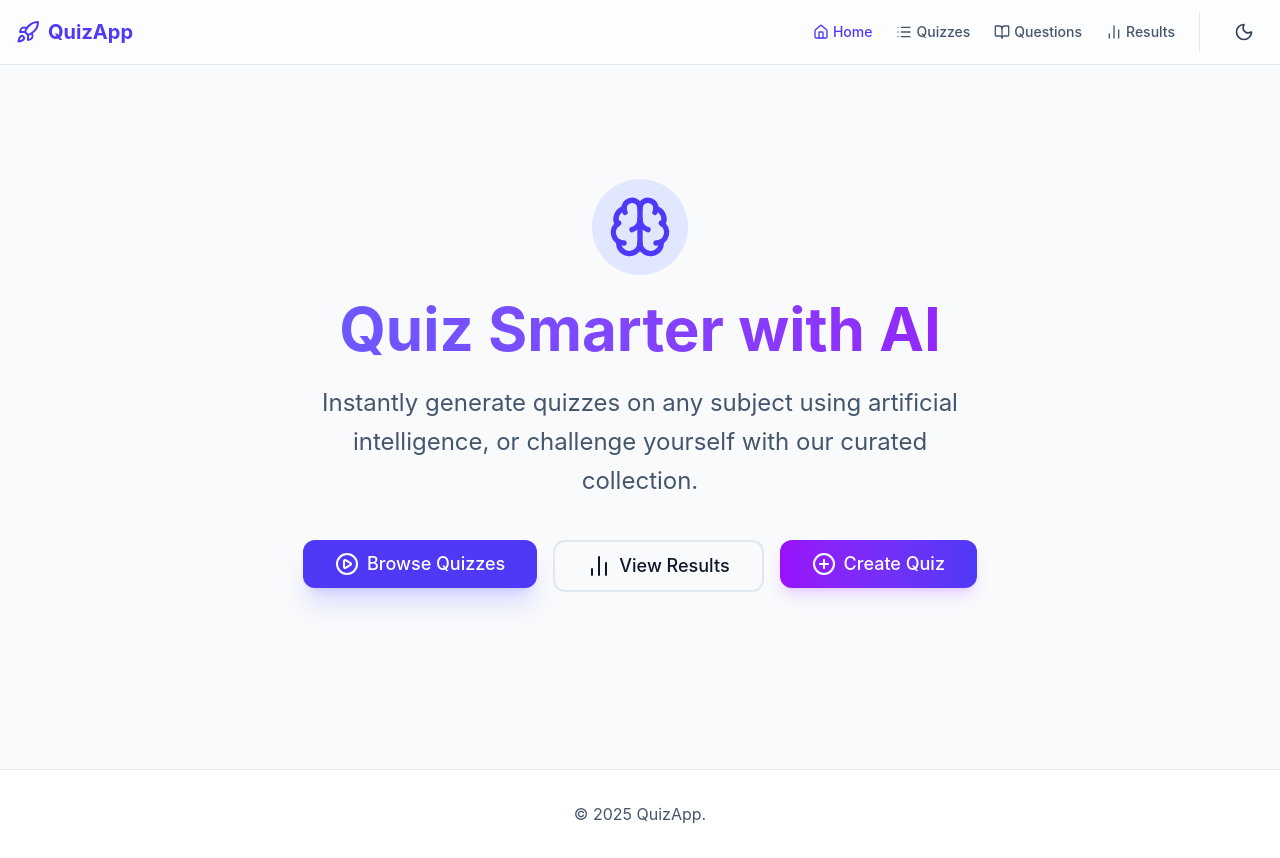
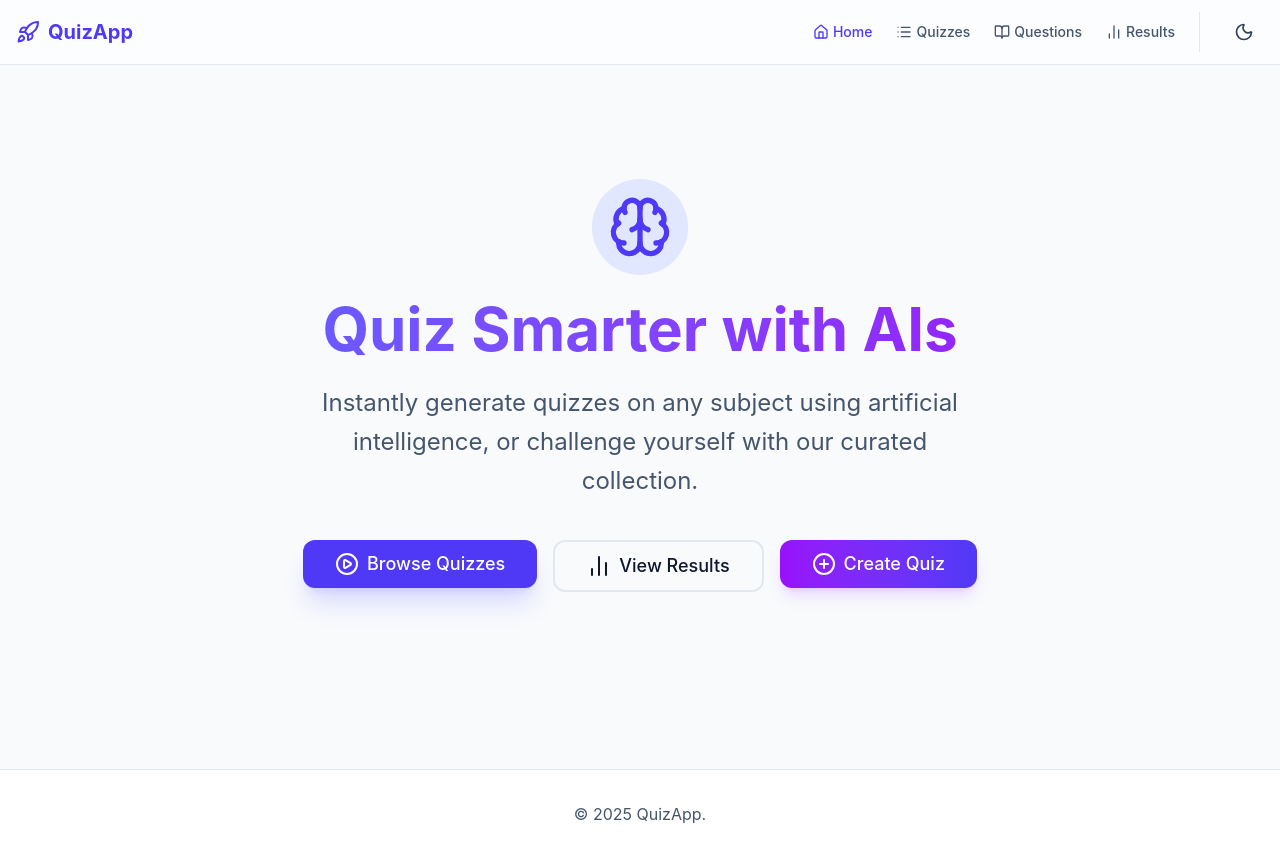
Before and after one commit to Todfthr/QuizAppReactOne, a React (Vite) app: page / in a window 1280 px wide. Built offline with nearby package versions, Linux system fonts and the light colour scheme.

Commit message:
Update homepage heading

```diff
--- a/src/pages/Home.tsx
+++ b/src/pages/Home.tsx
@@ -40,7 +40,7 @@ const Home: React.FC = () => {
         </motion.div>
 
         <motion.h1 variants={itemVariants} className="text-4xl md:text-6xl font-bold mb-6 bg-clip-text text-transparent bg-gradient-to-r from-indigo-500 to-purple-600 dark:from-indigo-400 dark:to-purple-400">
-          Quiz Smarter with AI
+          Quiz Smarter with AIs
         </motion.h1>
 
         <motion.p variants={itemVariants} className="text-xl md:text-2xl text-slate-600 dark:text-slate-300 mb-10 max-w-2xl mx-auto leading-relaxed">
```
